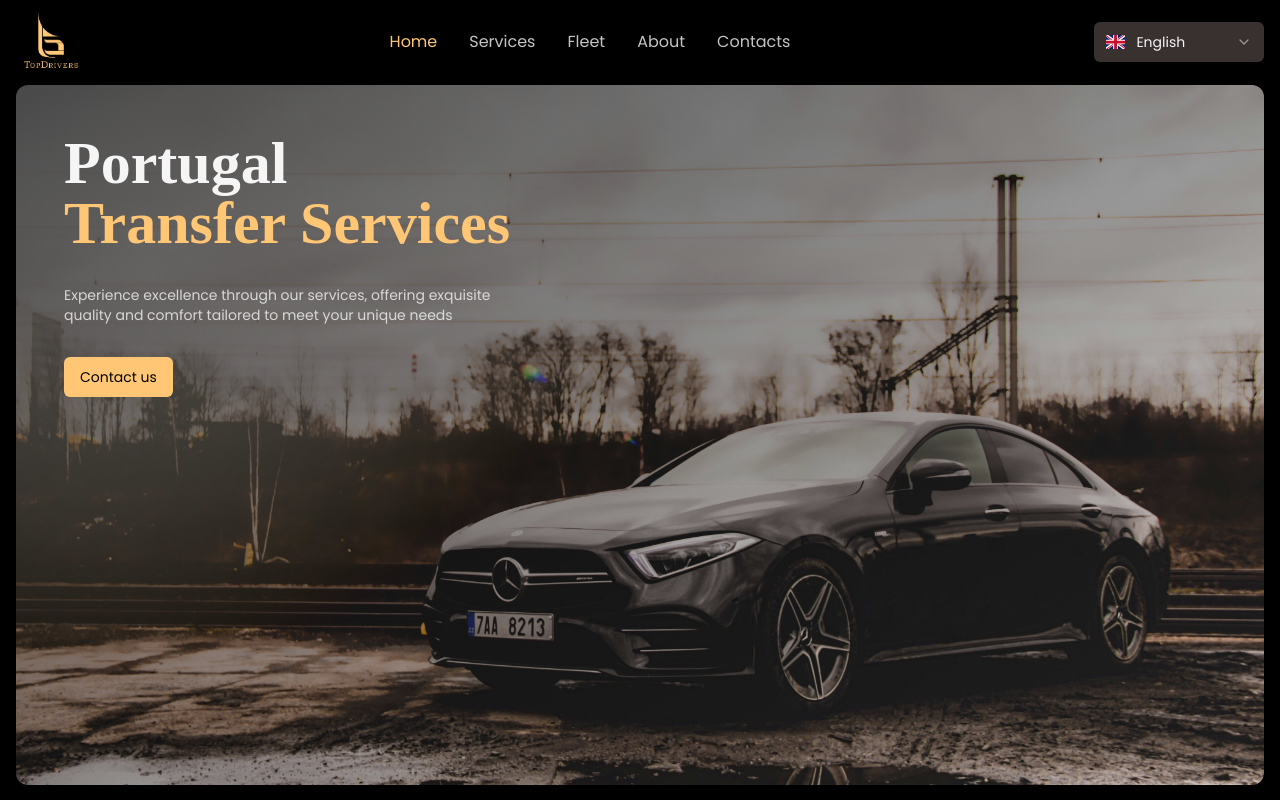
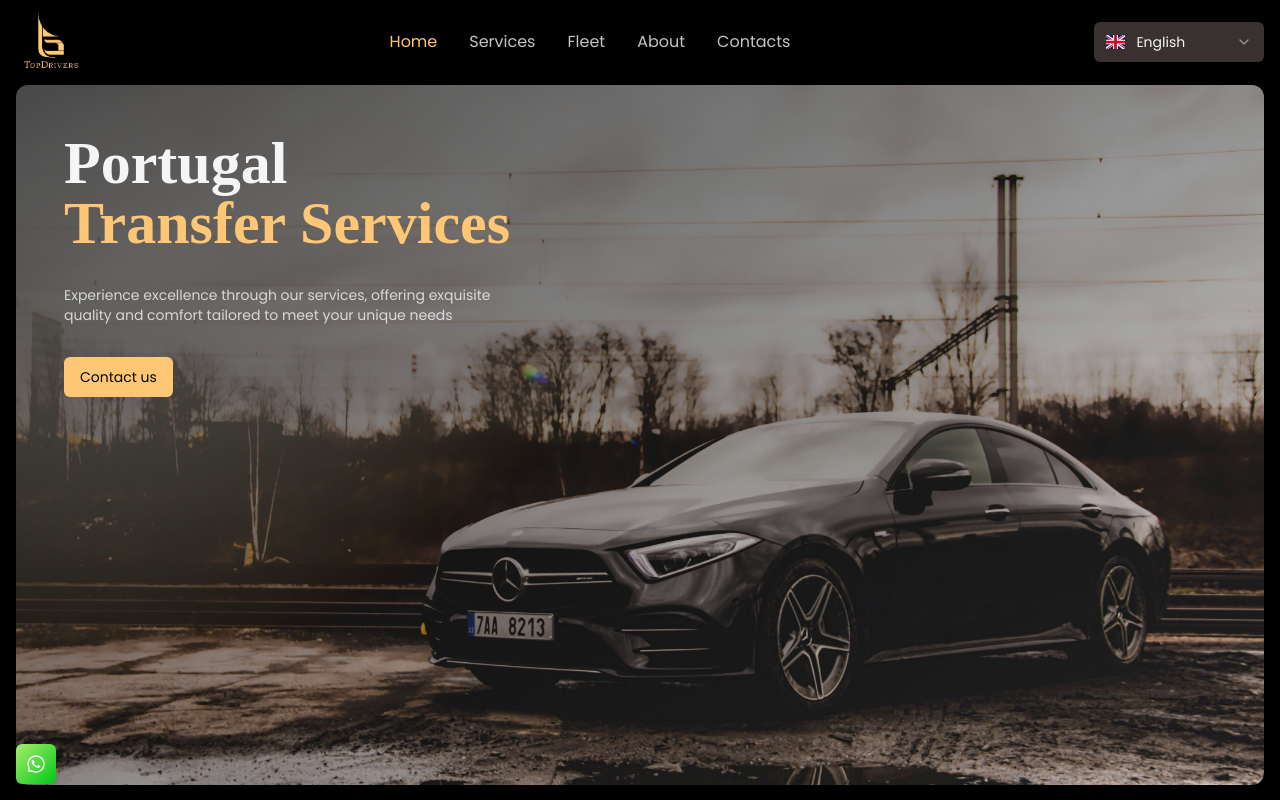
Before and after one commit to RicardoRocha27/top-drivers, a Next.js app: page /en in a window 1280 px wide. Shown: the top 800 px of the page. Built offline with nearby package versions, Linux system fonts and the light colour scheme.

Commit message:
FEAT: add whatsapp button

```diff
--- a/app/[locale]/layout.tsx
+++ b/app/[locale]/layout.tsx
@@ -6,6 +6,7 @@ import { Footer } from "@/components/shared/footer/footer";
 import "/node_modules/flag-icons/css/flag-icons.min.css";
 import "./globals.css";
 import { GoUpButton } from "@/components/shared/go-up-button";
+import WhatsappButton from "@/components/shared/whatsapp-button";
 
 const poppins = Poppins({ subsets: ["latin"], weight: ["200", "400", "700"] });
 
@@ -31,6 +32,7 @@ export default function RootLocaleLayout({
           <Footer />
         </div>
         <GoUpButton />
+        <WhatsappButton />
       </body>
     </html>
   );
--- a/app/[locale]/services/_components/services-grid.tsx
+++ b/app/[locale]/services/_components/services-grid.tsx
@@ -1,5 +1,6 @@
 import { Container } from "@/components/shared/container";
 import { ServiceItem } from "./service-item";
+import { Header } from "@/components/shared/header";
 
 export const ServicesGrid = () => {
   return (
--- a/components/shared/go-up-button.tsx
+++ b/components/shared/go-up-button.tsx
@@ -33,7 +33,7 @@ export const GoUpButton = () => {
 
   return (
     isVisible && (
-      <div className="fixed w-full bottom-4 z-10">
+      <div className="fixed w-full bottom-4 z-20">
         <Container>
           <div className="w-full flex justify-end">
             <Button
--- /dev/null
+++ b/components/shared/whatsapp-button.tsx
@@ -0,0 +1,27 @@
+"use client";
+
+import { AiOutlineWhatsApp } from "react-icons/ai";
+import { Container } from "./container";
+import { Button } from "../ui/button";
+
+const WhatsappButton = () => {
+  return (
+    <div className="fixed bottom-4 z-20">
+      <Container>
+        <div className="w-fit flex">
+          <Button
+            variant="whatsapp"
+            size="icon"
+            className="shadow-md"
+            // TODO: CHANGE MOBILE NUMBER
+            onClick={() => window.open(`https://wa.me/999999999`)}
+          >
+            <AiOutlineWhatsApp size={20} className="text-foreground" />
+          </Button>
+        </div>
+      </Container>
+    </div>
+  );
+};
+
+export default WhatsappButton;
--- a/components/ui/button.tsx
+++ b/components/ui/button.tsx
@@ -20,6 +20,8 @@ const buttonVariants = cva(
         link: "text-primary underline-offset-4 hover:underline",
         accent: "text-background bg-accent hover:bg-[#ffc266]",
         background: "text-background bg-foreground hover:bg-[#e5e5e5]",
+        whatsapp:
+          "bg-gradient-to-br from-[#A6ED6A] to-[#00C91A] hover:from-[#00C91A] hover:to-[#009B15]",
       },
       size: {
         default: "h-10 px-4 py-2",
```
